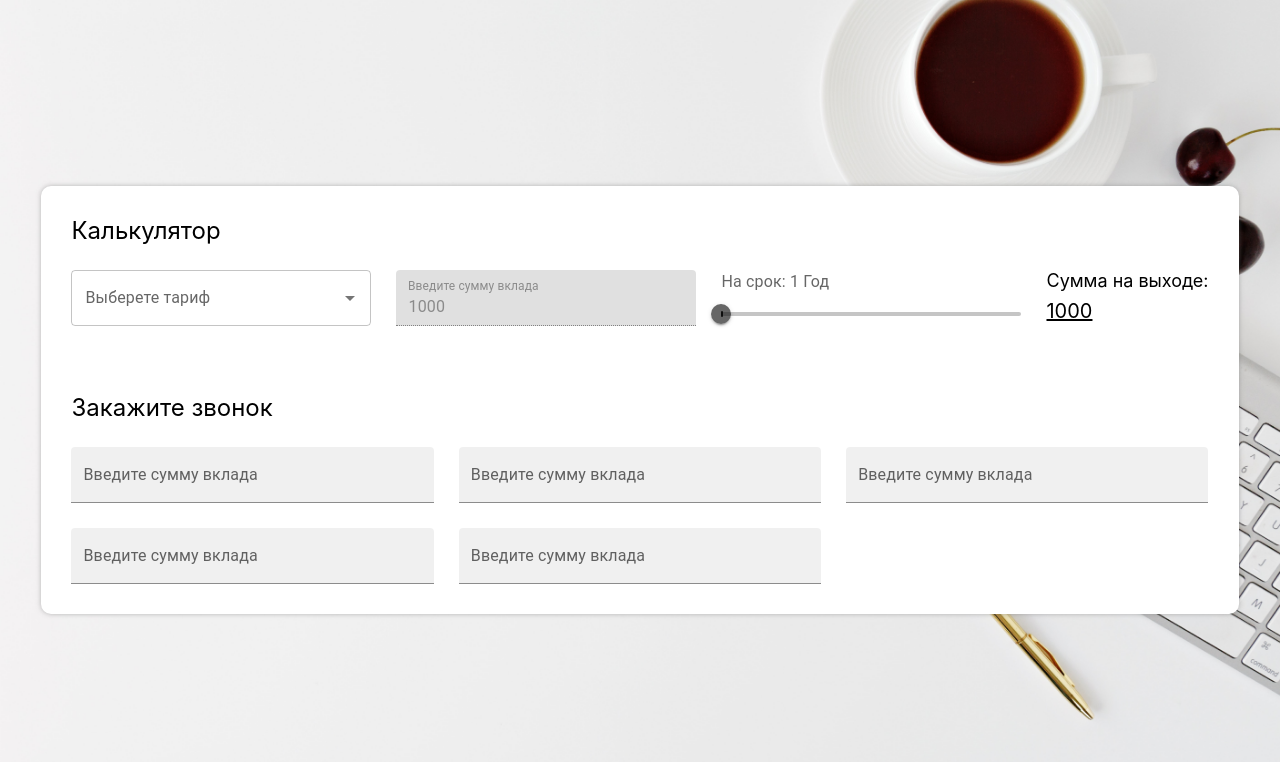
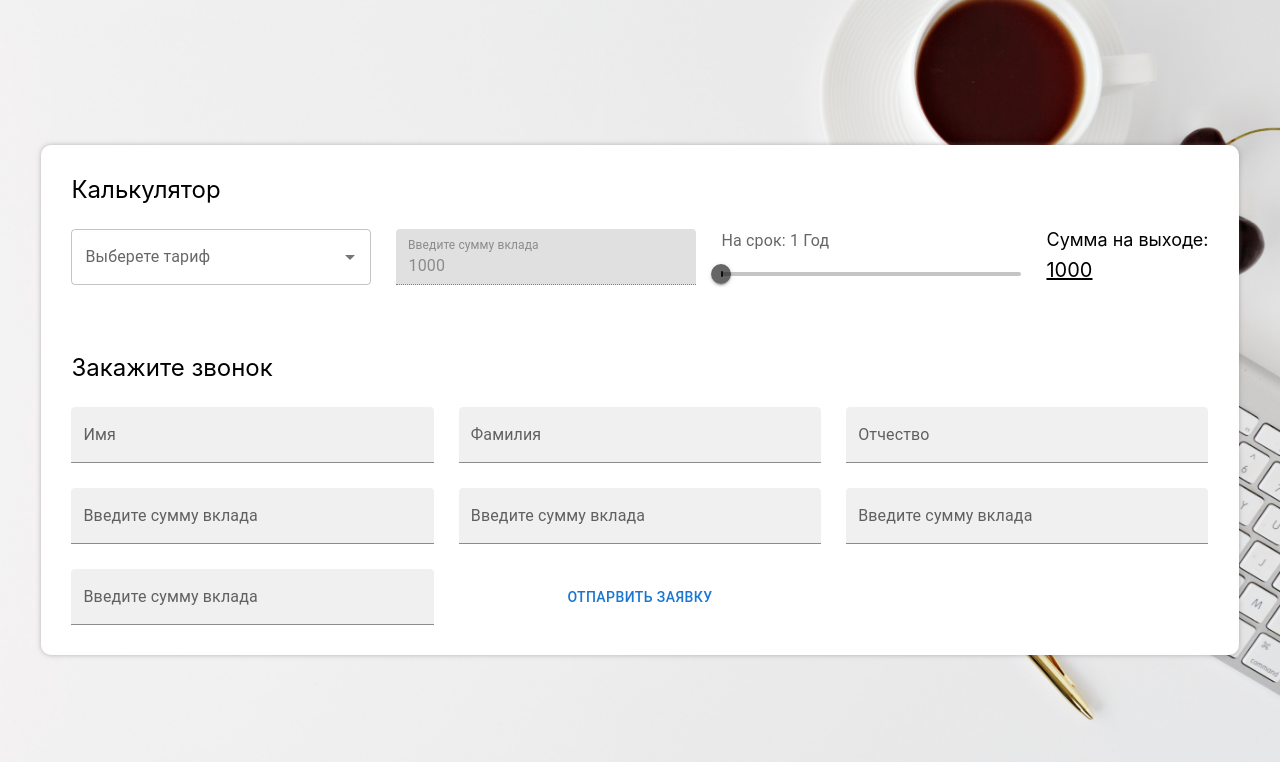
Before and after one commit to nikita-jpg/BankClient, a React (Create React App) app in the folder bank_client/: page / in a window 1280 px wide. Shown: the top 762 px of the page. Built offline with nearby package versions, Linux system fonts and the light colour scheme.

Commit message:
ФИО поля

```diff
--- a/bank_client/src/panels/PanelReg/PanelReg.js
+++ b/bank_client/src/panels/PanelReg/PanelReg.js
@@ -1,4 +1,4 @@
-import { Autocomplete, Slider, TextField, Typography } from "@mui/material";
+import { Autocomplete, Button, Slider, TextField, Typography } from "@mui/material";
 import React, { useEffect, useState } from "react";
 import TextFieldWrapper from "../../components/TextFieldWrapper/TextFieldWrapper";
 import PanelBlank from "../PanelBlank/PanelBlank";
@@ -6,15 +6,32 @@ import './PanelReg.css'
 
 const PanelReg = ({}) => {
 
+    const [nameValue, setNameValue] = useState("")
+    const [familiaValue, setFamiliaValue] = useState("")
+    const [otchestvoValue, setOtchestvoValue] = useState("")
+
+    //Обработчики
+    const checkFIOValue = (event) => {
+        const data = event.target.value;
+        return true
+    }
+
+
     return(
         <div className="PanelReg">
             <div className="PanelReg__title">Закажите звонок</div>
             <div className="PanelReg_container">
+                {/* ФИО */}
+                <TextFieldWrapper onChange={(event)=>{if(checkFIOValue(event)){setNameValue(event.target.value)}}} value={nameValue} label="Имя"/>
+                <TextFieldWrapper onChange={(event)=>{if(checkFIOValue(event)){setFamiliaValue(event.target.value)}}} value={familiaValue} label="Фамилия"/>
+                <TextFieldWrapper onChange={(event)=>{if(checkFIOValue(event)){setOtchestvoValue(event.target.value)}}} value={otchestvoValue} label="Отчество"/>
+
+                {/* Телефон */}
                 <TextFieldWrapper label="Введите сумму вклада"/>
                 <TextFieldWrapper label="Введите сумму вклада"/>
                 <TextFieldWrapper label="Введите сумму вклада"/>
                 <TextFieldWrapper label="Введите сумму вклада"/>
-                <TextFieldWrapper label="Введите сумму вклада"/>
+                <Button>Отпарвить заявку</Button>
             </div>
         </div>
     )
```
